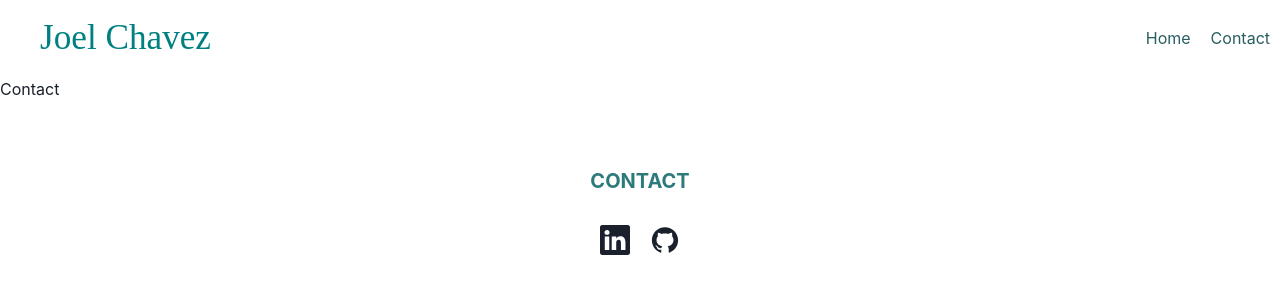
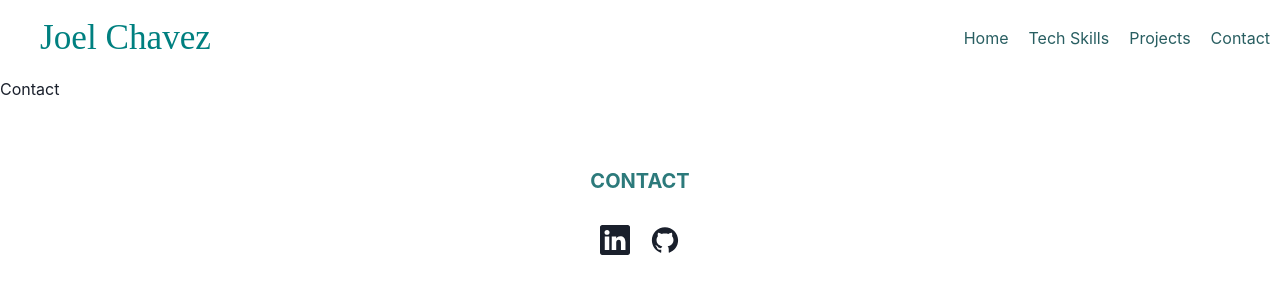
Before and after one commit to joel-CM/portafolio, a Next.js app: page /contact in a window 1280 px wide. Shown: the top 300 px of the page. Built offline with nearby package versions, Linux system fonts and the light colour scheme; a web font is replaced by a local one.

Commit message:
sticky menu

```diff
--- a/components/DesktopMenu/DesktopMenu.js
+++ b/components/DesktopMenu/DesktopMenu.js
@@ -22,6 +22,24 @@ export default function DesktopMenu() {
           as={"button"}
           color={"teal.700"}
           _hover={{ bg: "#99dd99", color: "#fefffe" }}
+          onClick={() => router.push("http://localhost:3000/#tech-skills")}
+        >
+          Tech Skills
+        </Box>
+        <Box
+          p={"5px 10px"}
+          as={"button"}
+          color={"teal.700"}
+          _hover={{ bg: "#99dd99", color: "#fefffe" }}
+          onClick={() => router.push("http://localhost:3000/#projects")}
+        >
+          Projects
+        </Box>
+        <Box
+          p={"5px 10px"}
+          as={"button"}
+          color={"teal.700"}
+          _hover={{ bg: "#99dd99", color: "#fefffe" }}
           onClick={() => router.push("/contact")}
         >
           Contact
--- a/components/Layout/Layout.js
+++ b/components/Layout/Layout.js
@@ -22,7 +22,13 @@ export default function Layout(props) {
       {/* end header */}
 
       {/* navbar */}
-      <Grid templateColumns={"repeat(2, 1fr)"}>
+      <Grid
+        templateColumns={"repeat(2, 1fr)"}
+        bg={"#fff"}
+        position={"sticky"}
+        top={0}
+        zIndex={100}
+      >
         <GridItem alignSelf={"center"}>
           <Box
             as={"button"}
--- a/components/Layout/Layout.module.css
+++ b/components/Layout/Layout.module.css
@@ -2,6 +2,7 @@
 
 .layout {
   min-width: 350px;
+  position: relative;
 }
 
 .menu {
--- a/components/MobileMenu/MobileMenu.js
+++ b/components/MobileMenu/MobileMenu.js
@@ -35,6 +35,22 @@ export default function MobileMenu() {
                 <MenuItem
                   color={"teal"}
                   _hover={{ background: "#aaddaa", color: "#efffef" }}
+                  onClick={() =>
+                    router.push("http://localhost:3000/#tech-skills")
+                  }
+                >
+                  Tech Skills
+                </MenuItem>
+                <MenuItem
+                  color={"teal"}
+                  _hover={{ background: "#aaddaa", color: "#efffef" }}
+                  onClick={() => router.push("http://localhost:3000/#projects")}
+                >
+                  Projects
+                </MenuItem>
+                <MenuItem
+                  color={"teal"}
+                  _hover={{ background: "#aaddaa", color: "#efffef" }}
                   onClick={() => router.push("/contact")}
                 >
                   Contact
--- a/components/Proyects/Proyects.js
+++ b/components/Proyects/Proyects.js
@@ -1,9 +1,9 @@
 import CardProyect from "../CardProyect/CardProyect";
 import { Box, Flex, Heading } from "@chakra-ui/react";
-g
+
 export default function Proyects(props) {
   return (
-    <Box px={10}>
+    <Box px={10} id={"projects"}>
       <Heading
         py={"3rem"}
         textAlign={["center", "center", "start", "start"]}
--- a/components/Skills/Skills.js
+++ b/components/Skills/Skills.js
@@ -15,7 +15,7 @@ import { FaNodeJs } from "react-icons/fa";
 
 export default function Skills() {
   return (
-    <Box px={10}>
+    <Box px={10} id={"tech-skills"}>
       <Heading
         py={"3rem"}
         textAlign={["center", "center", "end", "end"]}
--- a/styles/global.css
+++ b/styles/global.css
@@ -2,6 +2,8 @@
   margin: 0;
   padding: 0;
   box-sizing: border-box;
+  scroll-behavior: smooth;
+  scroll-margin-top: 50px;
 }
 
 *::-webkit-scrollbar {
```
